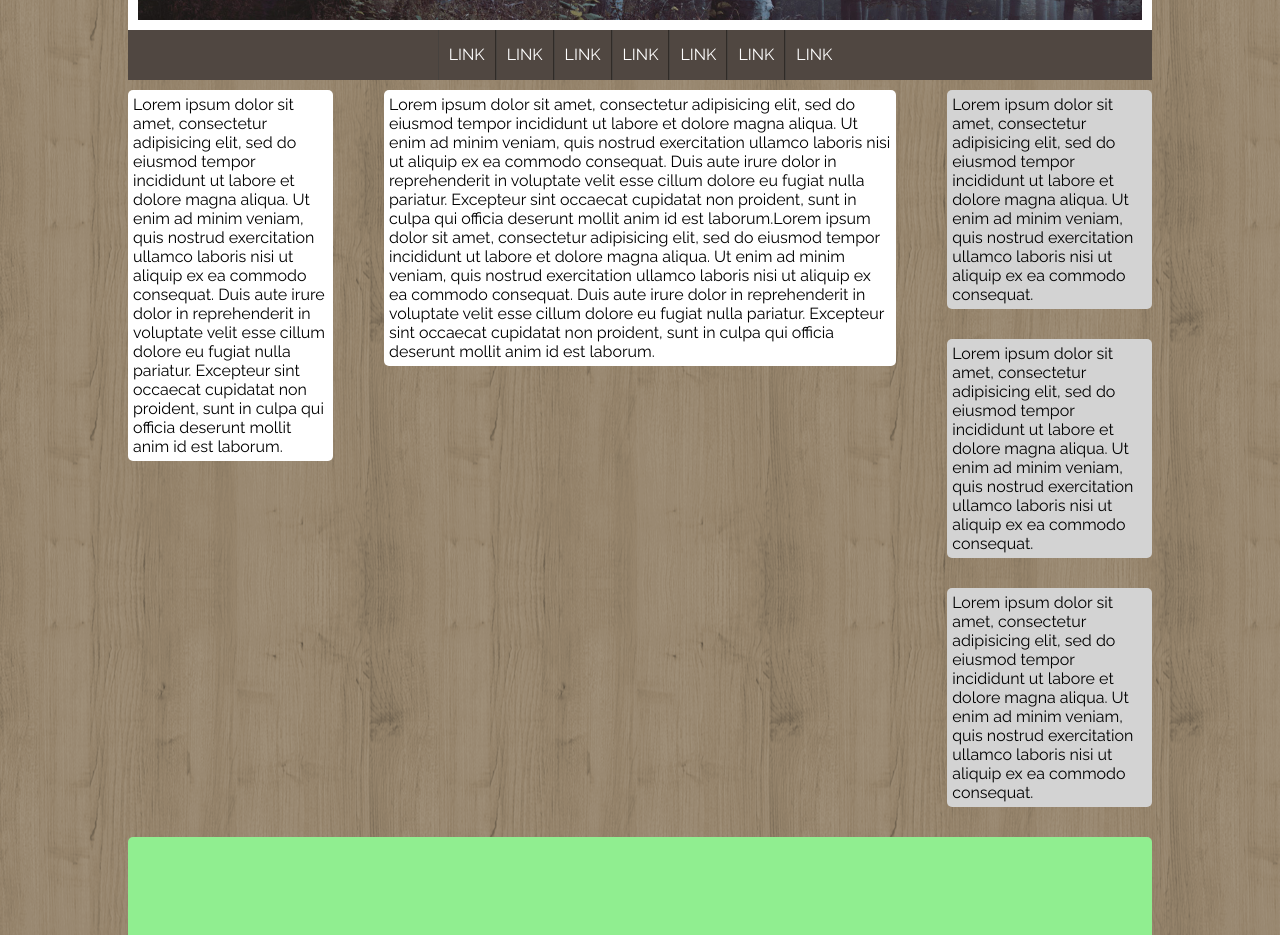
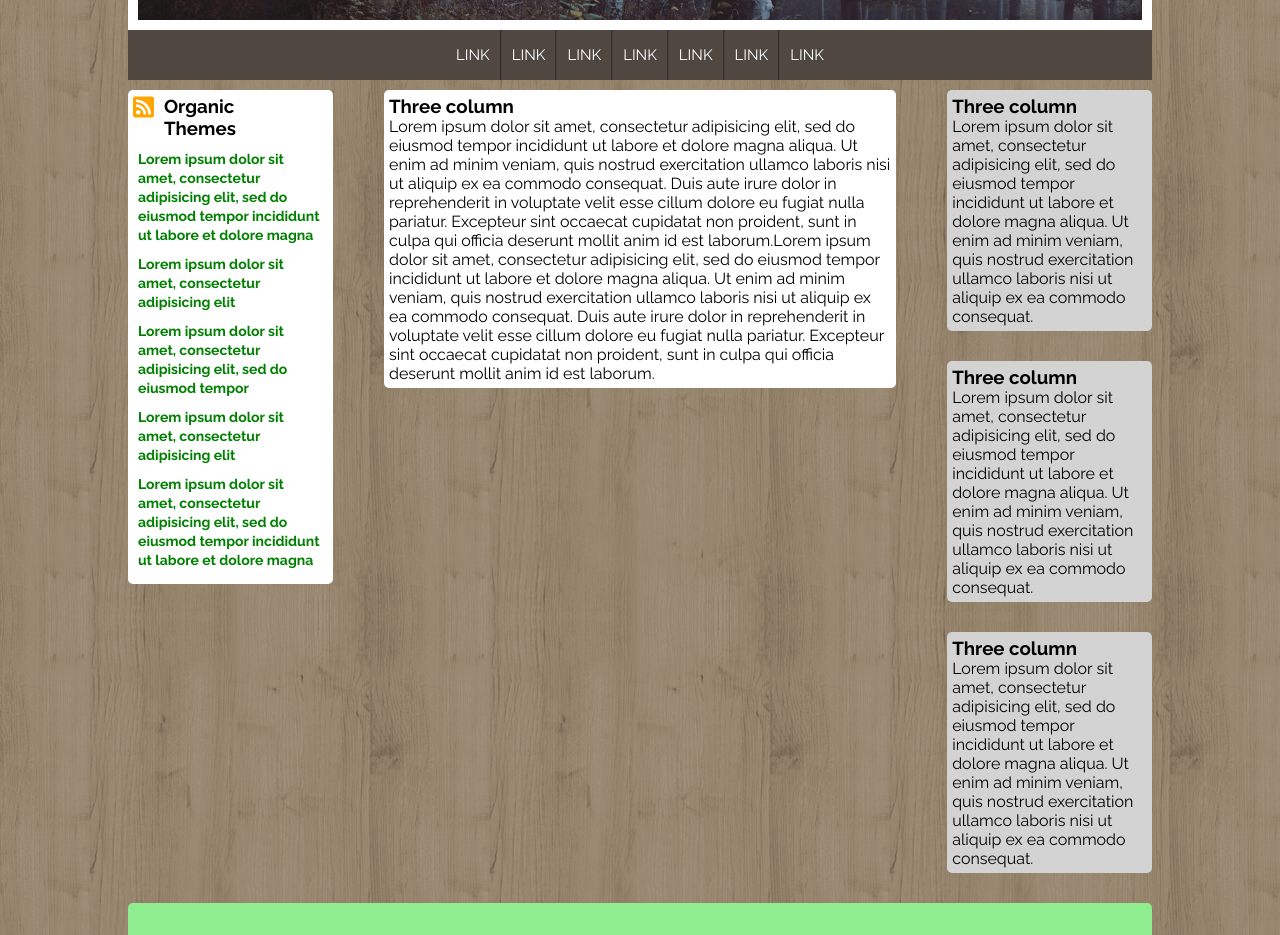
Before and after one commit to TetyanaSergata/htmlcss-wp, a plain HTML site: page index.html in a window 1280 px wide. Shown: the part 290-1225 px from the top of the page. Drawn offline with Linux system fonts and the light colour scheme.

Commit message:
Left column

```diff
--- a/css/style.css
+++ b/css/style.css
@@ -36,7 +36,6 @@ body {
   text-align: center;
 }
 
-
 .container-logo img{
   text-align: center;
   width: 80%;
@@ -69,7 +68,6 @@ body {
 
 .header-bottom nav ul li{
   display: inline-block;
-
 }
 
 .header-bottom nav ul li a{
@@ -80,8 +78,8 @@ body {
   padding: 0 10px;
   border-right: 1px solid #302B27;
   border-left: 1px solid #47423e;
+  font-size: 15px;
 }
-
 
 .header-bottom nav ul li a:hover{
   background-color: #302B27;
@@ -94,8 +92,8 @@ body {
 .header-bottom nav ul li:first-child a{
   border-left: 0;
 }
+
 /* main */
-
 main {
   padding-top: 10px;
 }
@@ -113,7 +111,53 @@ main::after {
 
 .col-left,
 .col-right {
+  /* float: left; */
   width: 20%;
+  /* background-color: white; */
+}
+
+/* .col .col-left{
+  margin:5px;
+} */
+.box-menu .list{
+  margin: 5px;
+}
+
+.box-menu ul{
+  list-style-type:none;
+}
+
+.box-menu ul li {
+  padding: 5px 0;
+}
+
+.box-menu ul li a{
+  color: green;
+  text-decoration: none;
+  font-size: 14px;
+  font-weight: bold;
+}
+
+.col-left-header::after{
+  content: " ";
+  display: table;
+  clear: both;
+}
+
+.col-left-header i,
+.col-left-header h3{
+  float: left;
+
+}
+
+.col-left-header h3{
+  width: 60%;
+}
+
+.col-left-header i{
+  font-size: 1.5em;
+  margin-right: 10px;
+  color: orange;
 }
 
 .col-center {
--- a/index.html
+++ b/index.html
@@ -26,10 +26,9 @@
         <div class="header-bottom">
           <nav>
             <ul>
-              <li>
                 <li><a href="#">Link</a>
                 </li><!--
-                --><li> <a href="#">Link</a>
+                --><li><a href="#">Link</a>
                 </li><!--
                 --><li><a href="#">Link</a>
                 </li><!--
@@ -45,32 +44,61 @@
             </ul>
           </nav>
         </div>
+      <!-- Fine Navbar -->
+      </header>
 
-
-      </header>
       <!--main-->
       <main>
         <div class="col col-left">
           <div class="box">
-          Lorem ipsum dolor sit amet, consectetur adipisicing elit, sed do eiusmod tempor incididunt ut labore et dolore magna aliqua. Ut enim ad minim veniam, quis nostrud exercitation ullamco laboris nisi ut aliquip ex ea commodo consequat. Duis aute irure dolor in reprehenderit in voluptate velit esse cillum dolore eu fugiat nulla pariatur. Excepteur sint occaecat cupidatat non proident, sunt in culpa qui officia deserunt mollit anim id est laborum.
+            <div class="col-left-header">
+              <i class="fas fa-rss-square"></i>
+              <h3>Organic Themes</h3>
+            </div>
+            <div class="box-menu">
+              <ul class="list">
+                <li><a href="#">Lorem ipsum dolor sit amet, consectetur adipisicing elit, sed do eiusmod tempor incididunt ut labore et dolore magna</a>
+                </li>
+                <li><a href="#">Lorem ipsum dolor sit amet, consectetur adipisicing elit</a>
+                </li>
+                <li><a href="#">Lorem ipsum dolor sit amet, consectetur adipisicing elit, sed do eiusmod tempor </a>
+                </li>
+                <li><a href="#">Lorem ipsum dolor sit amet, consectetur adipisicing elit</a>
+                </li>
+                <li><a href="#">Lorem ipsum dolor sit amet, consectetur adipisicing elit, sed do eiusmod tempor incididunt ut labore et dolore magna</a>
+                </li>
+              </ul>
+            </div>
           </div>
         </div>
 
         <div class="col col-center">
           <div class="box">
-          Lorem ipsum dolor sit amet, consectetur adipisicing elit, sed do eiusmod tempor incididunt ut labore et dolore magna aliqua. Ut enim ad minim veniam, quis nostrud exercitation ullamco laboris nisi ut aliquip ex ea commodo consequat. Duis aute irure dolor in reprehenderit in voluptate velit esse cillum dolore eu fugiat nulla pariatur. Excepteur sint occaecat cupidatat non proident, sunt in culpa qui officia deserunt mollit anim id est laborum.Lorem ipsum dolor sit amet, consectetur adipisicing elit, sed do eiusmod tempor incididunt ut labore et dolore magna aliqua. Ut enim ad minim veniam, quis nostrud exercitation ullamco laboris nisi ut aliquip ex ea commodo consequat. Duis aute irure dolor in reprehenderit in voluptate velit esse cillum dolore eu fugiat nulla pariatur. Excepteur sint occaecat cupidatat non proident, sunt in culpa qui officia deserunt mollit anim id est laborum.
+            <h3>Three column</h3>
+            <p>
+              Lorem ipsum dolor sit amet, consectetur adipisicing elit, sed do eiusmod tempor incididunt ut labore et dolore magna aliqua. Ut enim ad minim veniam, quis nostrud exercitation ullamco laboris nisi ut aliquip ex ea commodo consequat. Duis aute irure dolor in reprehenderit in voluptate velit esse cillum dolore eu fugiat nulla pariatur. Excepteur sint occaecat cupidatat non proident, sunt in culpa qui officia deserunt mollit anim id est laborum.Lorem ipsum dolor sit amet, consectetur adipisicing elit, sed do eiusmod tempor incididunt ut labore et dolore magna aliqua. Ut enim ad minim veniam, quis nostrud exercitation ullamco laboris nisi ut aliquip ex ea commodo consequat. Duis aute irure dolor in reprehenderit in voluptate velit esse cillum dolore eu fugiat nulla pariatur. Excepteur sint occaecat cupidatat non proident, sunt in culpa qui officia deserunt mollit anim id est laborum.
+            </p>
           </div>
         </div>
 
         <div class="col col-right">
             <div class="widget">
+              <h3>Three column</h3>
+              <p>
               Lorem ipsum dolor sit amet, consectetur adipisicing elit, sed do eiusmod tempor incididunt ut labore et dolore magna aliqua. Ut enim ad minim veniam, quis nostrud exercitation ullamco laboris nisi ut aliquip ex ea commodo consequat.
+              </p>
             </div>
             <div class="widget">
-              Lorem ipsum dolor sit amet, consectetur adipisicing elit, sed do eiusmod tempor incididunt ut labore et dolore magna aliqua. Ut enim ad minim veniam, quis nostrud exercitation ullamco laboris nisi ut aliquip ex ea commodo consequat.
+              <h3>Three column</h3>
+              <p>
+                Lorem ipsum dolor sit amet, consectetur adipisicing elit, sed do eiusmod tempor incididunt ut labore et dolore magna aliqua. Ut enim ad minim veniam, quis nostrud exercitation ullamco laboris nisi ut aliquip ex ea commodo consequat.
+              </p>
             </div>
             <div class="widget">
-              Lorem ipsum dolor sit amet, consectetur adipisicing elit, sed do eiusmod tempor incididunt ut labore et dolore magna aliqua. Ut enim ad minim veniam, quis nostrud exercitation ullamco laboris nisi ut aliquip ex ea commodo consequat.
+              <h3>Three column</h3>
+              <p>
+                Lorem ipsum dolor sit amet, consectetur adipisicing elit, sed do eiusmod tempor incididunt ut labore et dolore magna aliqua. Ut enim ad minim veniam, quis nostrud exercitation ullamco laboris nisi ut aliquip ex ea commodo consequat.
+              </p>
             </div>
         </div>
       </main>
```
